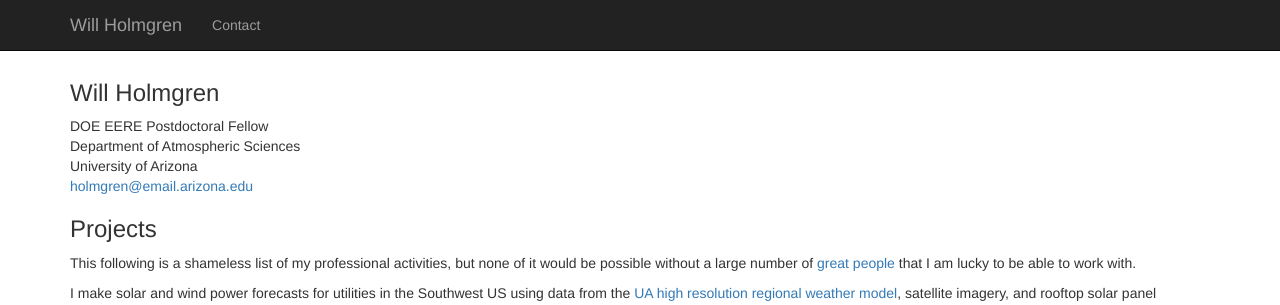
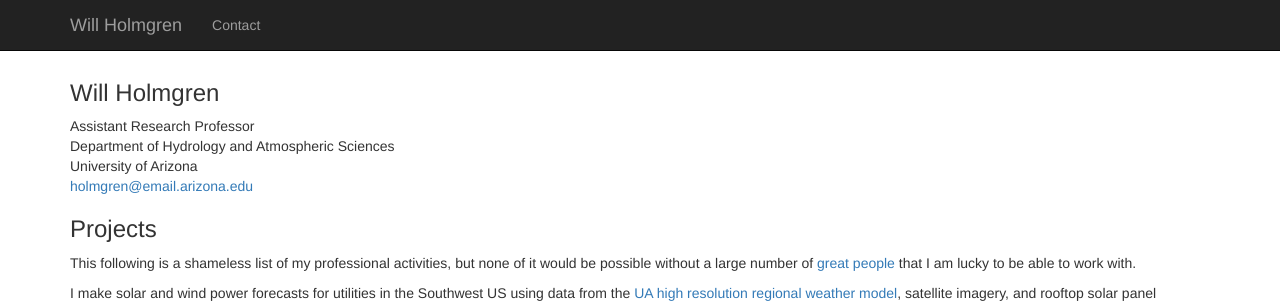
Before and after one commit to wholmgren/wholmgren.github.io, a Jekyll site: the page built from index.md, in a window 1280 px wide. Shown: the top 305 px of the page. Built offline with Jekyll 4.4.1, drawn with Linux system fonts in a browser that asks for light colours; nearby versions of some CDN libraries.

Commit message:
postdoc --> research prof

```diff
--- a/index.md
+++ b/index.md
@@ -7,8 +7,8 @@ layout: default
 <a id="welcome" class="anchor" href="#welcome" aria-hidden="true"><span class="octicon octicon-link"></span></a>Will Holmgren</h3>
 
 <p>
-DOE EERE Postdoctoral Fellow<br>
-Department of Atmospheric Sciences<br>
+Assistant Research Professor<br>
+Department of Hydrology and Atmospheric Sciences<br>
 University of Arizona<br>
 <a href="mailto:holmgren@email.arizona.edu">holmgren@email.arizona.edu</a>
 </p>
```
